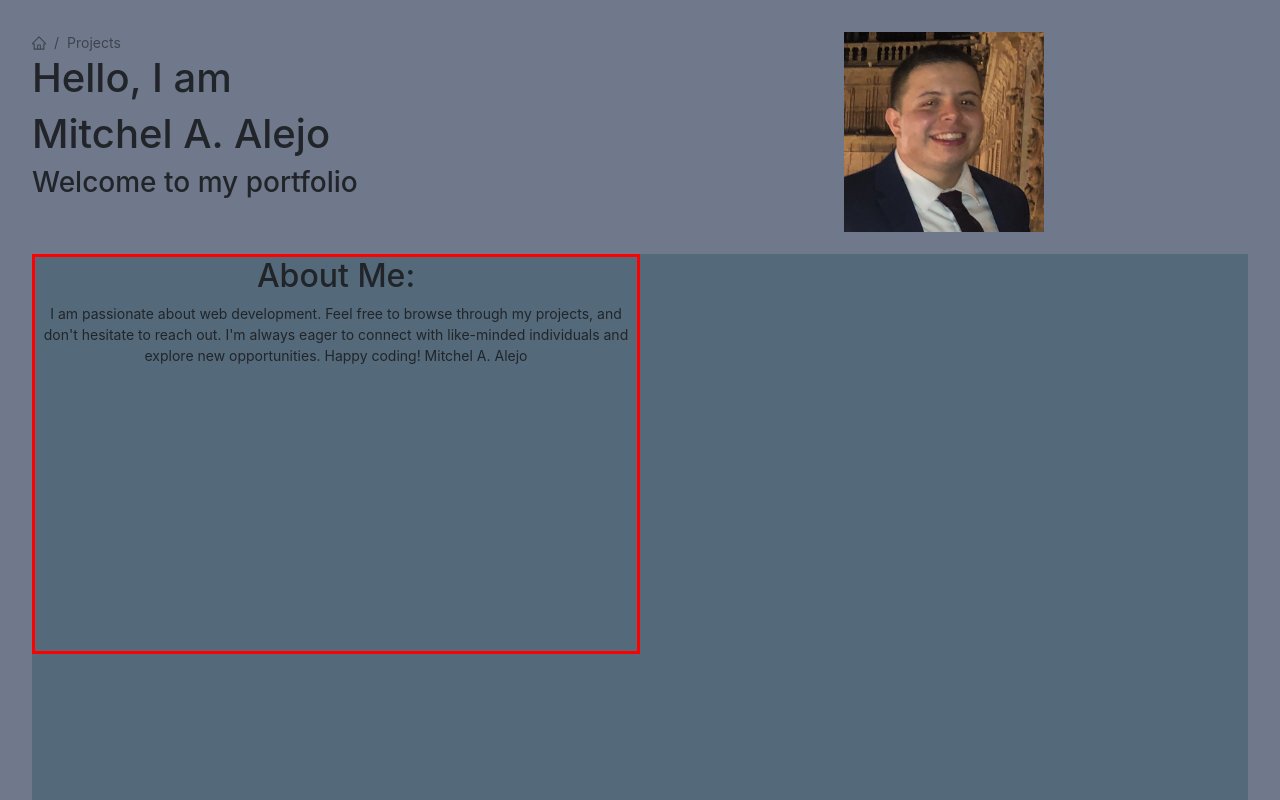
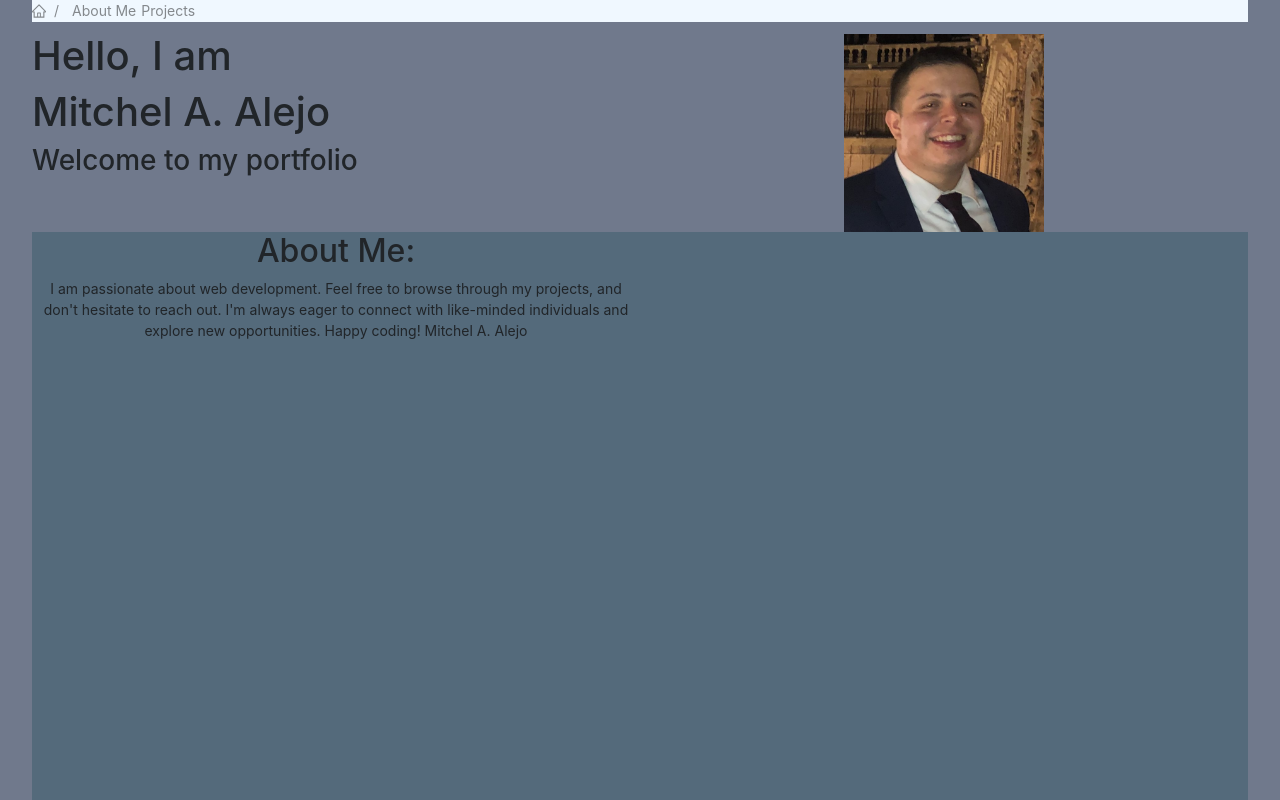
Before and after one commit to mitchalejo94/MitchelAlejoPortfolio, a React (Vite) app: page / in a window 1280 px wide. Shown: the top 800 px of the page. Built offline with nearby package versions, Linux system fonts and the light colour scheme.

Commit message:
Feat: NavBar with functionality started

```diff
--- a/src/components/AboutMe.css
+++ b/src/components/AboutMe.css
@@ -1,5 +1,4 @@
 .aboutMeText {
-  border: solid red;
   display: flex;
   margin-right: 50%;
   height: 25rem;
--- a/src/components/Header.css
+++ b/src/components/Header.css
@@ -14,7 +14,7 @@
   display: flex;
   justify-content: center;
   margin-left: 50%;
-  margin-top: -11rem;
+  margin-top: -9.5rem;
 }
 .introText {
   margin-right: 50%;
--- a/src/components/Header.jsx
+++ b/src/components/Header.jsx
@@ -1,8 +1,6 @@
 import "./Header.css";
-
 import React, { useState, useEffect } from "react";
-import { Image, Breadcrumb } from "antd";
-
+import { Image } from "antd";
 import Photo from "../assets/Photo.jpeg";
 
 function Header() {
--- /dev/null
+++ b/src/components/NavigationBar.css
@@ -0,0 +1,22 @@
+.topBar {
+  display: flex;
+  position: fixed;
+  width: 95%;
+  margin-top: -32px;
+  z-index: 9999;
+  background-color: aliceblue;
+}
+.topBar:hover {
+  color: white;
+}
+.linkContainer {
+  display: flex;
+  width: 30rem;
+  height: 2rem;
+}
+.indLinkContainer {
+  margin-left: 5px;
+}
+.indLinkContainer:hover {
+  color: white;
+}
--- a/src/components/NavigationBar.jsx
+++ b/src/components/NavigationBar.jsx
@@ -1,6 +1,8 @@
 import React from "react";
 import { Image, Breadcrumb } from "antd";
 import { HomeOutlined } from "@ant-design/icons";
+import { Link } from "react-scroll";
+import "./NavigationBar.css";
 
 function NavigationBar() {
   return (
@@ -15,7 +17,18 @@ function NavigationBar() {
             href: "",
             title: (
               <>
-                <a href="/#projectsPage">Projects</a>
+                <div className="linkContainer">
+                  <div className="indLinkContainer">
+                    <Link to="aboutMePage" smooth={true} duration={700}>
+                      About Me
+                    </Link>
+                  </div>
+                  <div className="indLinkContainer">
+                    <Link to="projectsPage" smooth={true} duration={700}>
+                      Projects
+                    </Link>
+                  </div>
+                </div>
               </>
             ),
           },
```
